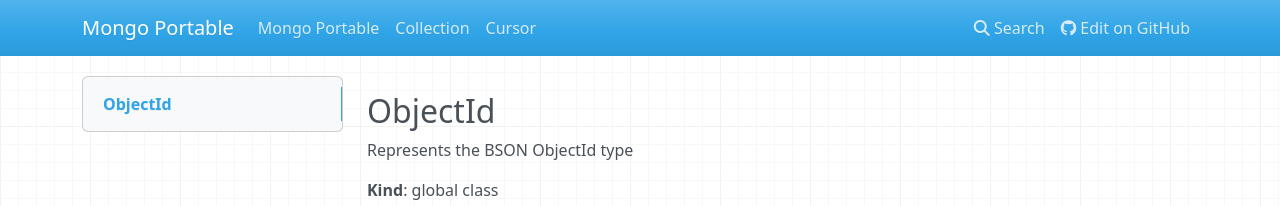
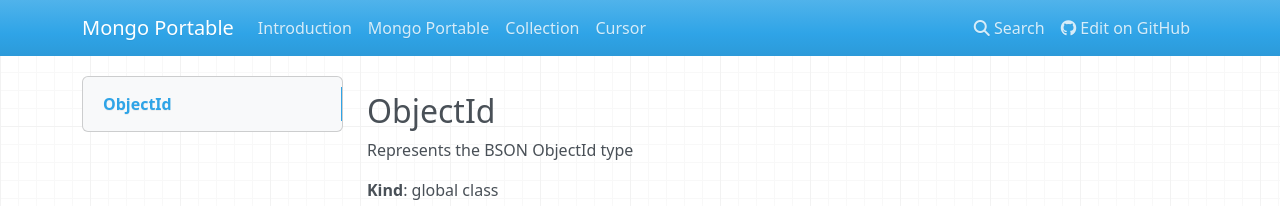
Before and after one commit to EastolfiWebDev/MongoPortable, an MkDocs documentation site: the page built from api/ObjectId.md, in a window 1280 px wide. Shown: the top 206 px of the page. Built offline with MkDocs 1.6.1, drawn with Linux system fonts in a browser that asks for light colours; nearby versions of some CDN libraries; old or Windows-style settings are respelled for this version of MkDocs.

Commit message:
DOC: index fix

```diff
--- a/mkdocs.yml
+++ b/mkdocs.yml
@@ -6,6 +6,7 @@
 docs_dir: api
 
 pages:
+    - 'Introduction': 'index.md'
     - 'Mongo Portable': 'MongoPortable.md'
     - 'Collection': 'Collection.md'
     - 'Cursor': 'Cursor.md'
```
